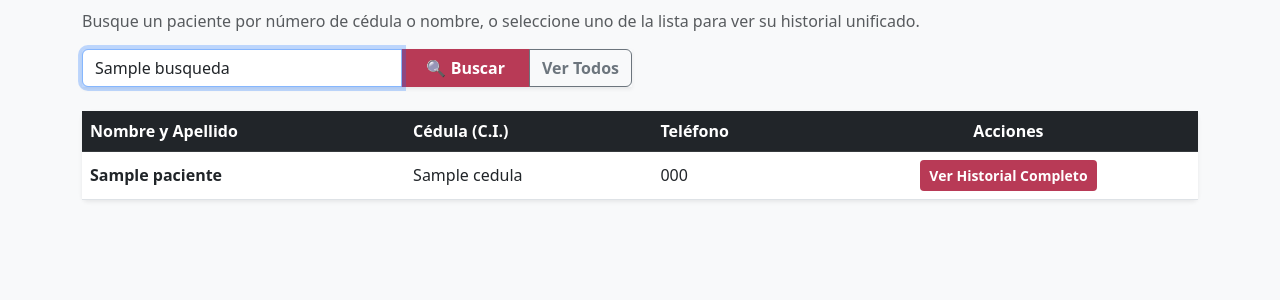
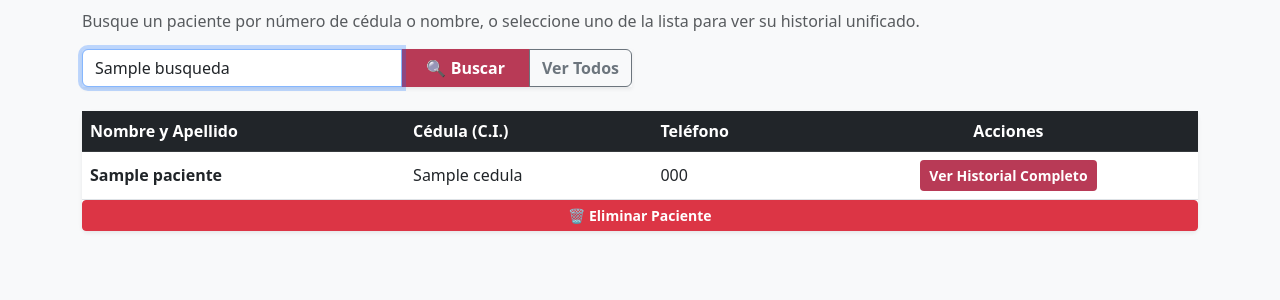
Before and after one commit to patriciafranco-web/policlinica-sanitas, a Flask app: template templates/pacientes.html in a window 1280 px wide. Shown: the part 149-449 px from the top of the page. Run offline with Flask 3, Linux system fonts and the light colour scheme; the template is opened without the code that fills it: most values are stand-ins (such as "Sample title", 1, 10 or a date in 2020).

Commit message:
Update pacientes.html

```diff
--- a/templates/pacientes.html
+++ b/templates/pacientes.html
@@ -67,6 +67,7 @@
                     </tbody>
                 </table>
             </div>
+            <a href="/eliminar_paciente/{{ paciente.id }}" class="btn btn-sm btn-danger fw-bold" onclick="return confirm('¿Estás seguro de eliminar a este paciente y todo su historial?');">🗑️ Eliminar Paciente</a>
         </div>
     </div>
     <script src="https://cdn.jsdelivr.net/npm/bootstrap@5.3.0/dist/js/bootstrap.bundle.min.js"></script>
```
